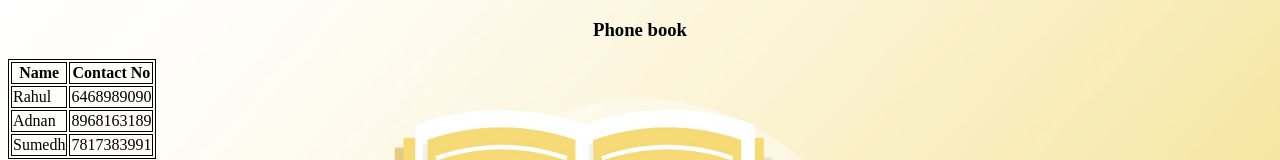
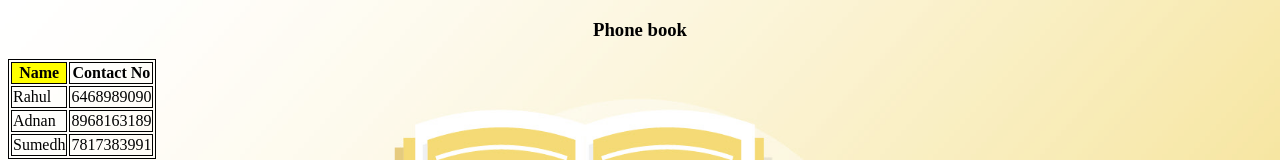
Before and after one commit to Am271/phone-book, a website: page public/index.html in a window 1280 px wide. In both pictures the pointer is over the element "Name". Shown: the top 160 px of the page. Drawn offline with Linux system fonts and the light colour scheme.

Commit message:
Added hover properties to Table cells

```diff
--- a/public/index.css
+++ b/public/index.css
@@ -1,5 +1,9 @@
 table, th, td {
 	border: 1px solid black;
+}
+
+th:hover, td:hover {
+	background-color: yellow;
 }
 
 img {
```
